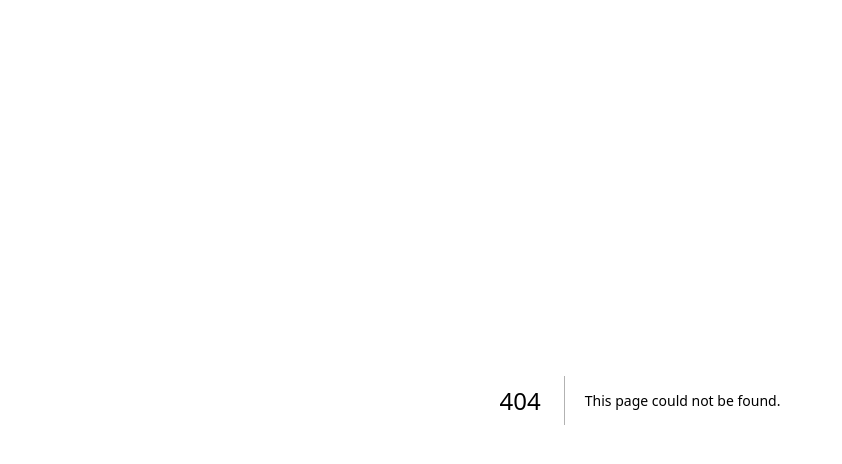
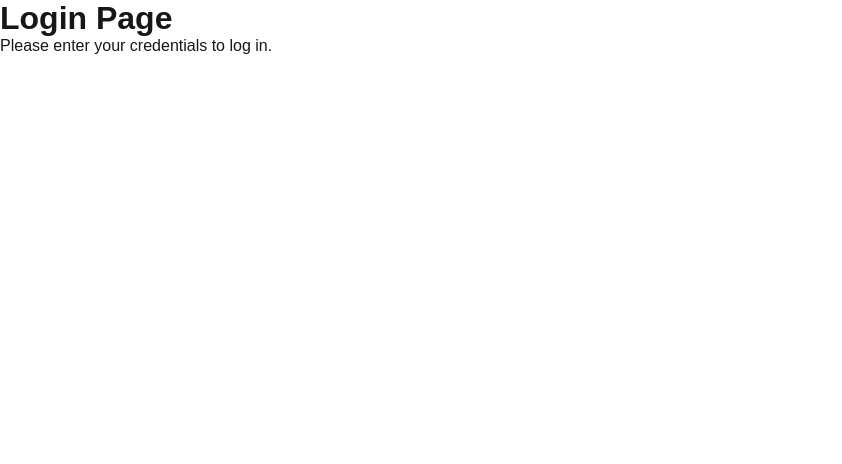
Before and after one commit to fabio2100/proyecto_trazabilidad, a Next.js app: page /login in a window 1280 px wide. Before the commit this address had no page. Shown: the top 464 px of the page, without its empty margins (0-842 px from the left). Built offline with nearby package versions, Linux system fonts and the light colour scheme.

Commit message:
creación página login

```diff
--- /dev/null
+++ b/app/login/page.tsx
@@ -0,0 +1,9 @@
+export default function Login() {
+  return (
+    <div>
+      <h1>Login Page</h1>
+      <p>Please enter your credentials to log in.</p>
+      {/* Add your login form here */}
+    </div>
+  );
+}
```
